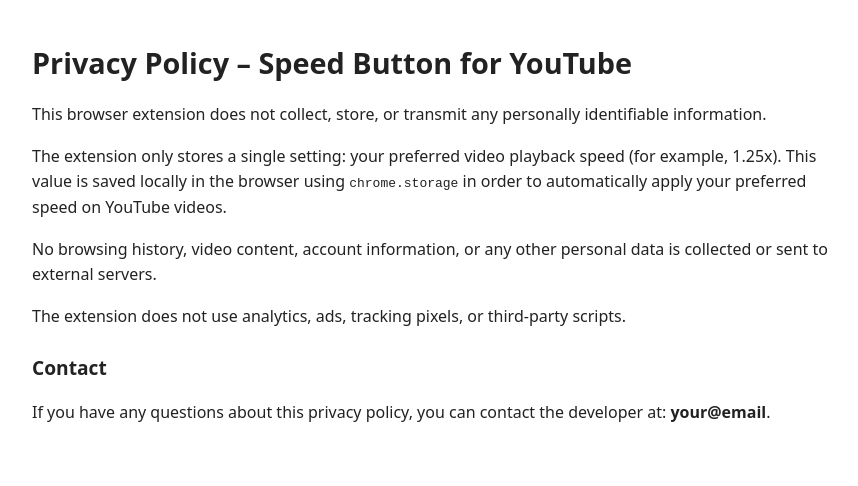
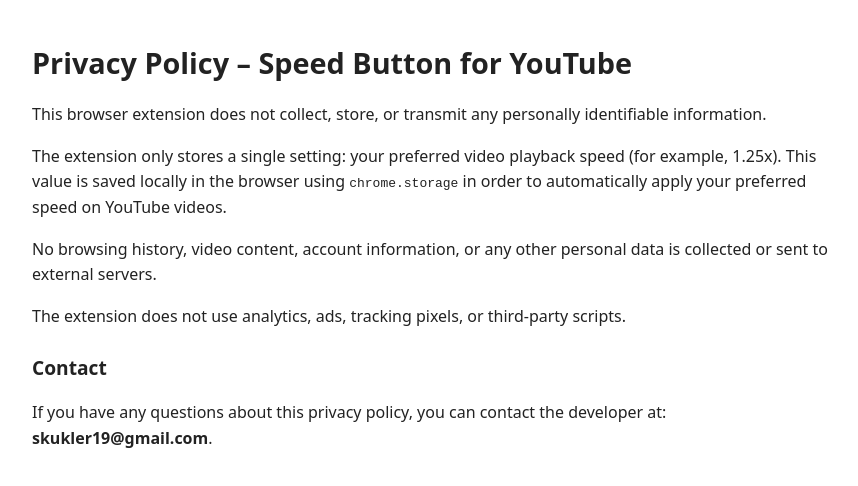
Before and after one commit to timakon/speed-button-for-youTube, a plain HTML site: page index.html in a window 1280 px wide. Shown: the whole page, without its empty margins (208-1066 px from the left). Drawn offline with Linux system fonts and the light colour scheme.

Commit message:
Update index.html

```diff
--- a/index.html
+++ b/index.html
@@ -35,6 +35,6 @@
   <p>The extension does not use analytics, ads, tracking pixels, or third-party scripts.</p>
 
   <h2>Contact</h2>
-  <p>If you have any questions about this privacy policy, you can contact the developer at: <strong>your@email</strong>.</p>
+  <p>If you have any questions about this privacy policy, you can contact the developer at: <strong>skukler19@gmail.com</strong>.</p>
 </body>
 </html>
```
